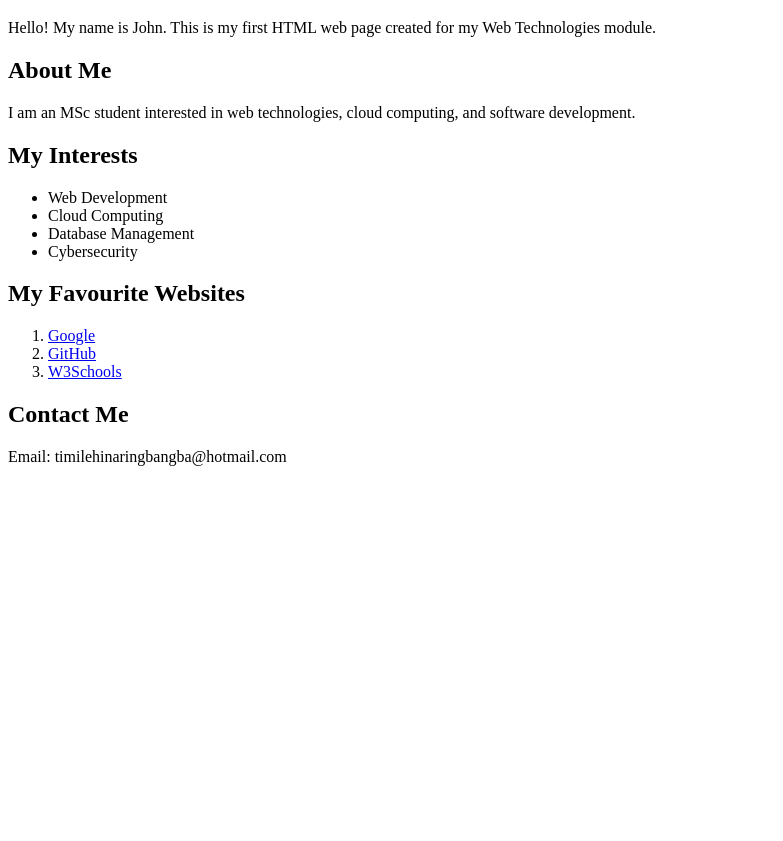
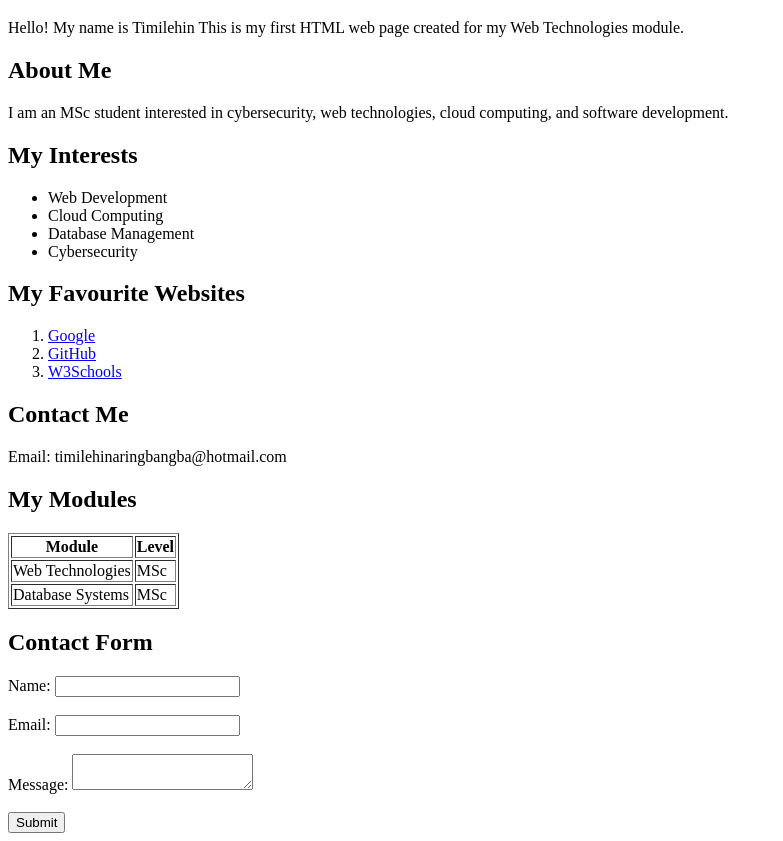
Before and after one commit to timilehinaringbangba-jpg/websites, a plain HTML site: page index.html in a window 1280 px wide. Shown: the part 61-902 px from the top of the page, without its empty margins (0-783 px from the left). Before the commit the page ends 800 px from the top, so only its background shows below. Drawn offline with Linux system fonts and the light colour scheme.

Commit message:
Update index.html

```diff
--- a/index.html
+++ b/index.html
@@ -9,14 +9,14 @@
     <h1>Welcome to My Web Page</h1>
 
     <p>
-        Hello! My name is John. This is my first HTML web page
+        Hello! My name is Timilehin This is my first HTML web page
         created for my Web Technologies module.
     </p>
 
     <h2>About Me</h2>
 
     <p>
-        I am an MSc student interested in web technologies,
+        I am an MSc student interested in cybersecurity, web technologies,
         cloud computing, and software development.
     </p>
 
@@ -46,6 +46,44 @@
     <h2>Contact Me</h2>
 
     <p>Email: timilehinaringbangba@hotmail.com</p>
+   <h2>My Modules</h2>
 
+<table border="1">
+    <tr>
+        <th>Module</th>
+        <th>Level</th>
+    </tr>
+
+    <tr>
+        <td>Web Technologies</td>
+        <td>MSc</td>
+    </tr>
+
+    <tr>
+        <td>Database Systems</td>
+        <td>MSc</td>
+    </tr>
+</table>
+
+<h2>Contact Form</h2>
+
+<form>
+    <label for="name">Name:</label>
+    <input type="text" id="name" name="name">
+
+    <br><br>
+
+    <label for="email">Email:</label>
+    <input type="email" id="email" name="email">
+
+    <br><br>
+
+    <label for="message">Message:</label>
+    <textarea id="message" name="message"></textarea>
+
+    <br><br>
+
+    <input type="submit" value="Submit">
+</form>
 </body>
 </html>
```
